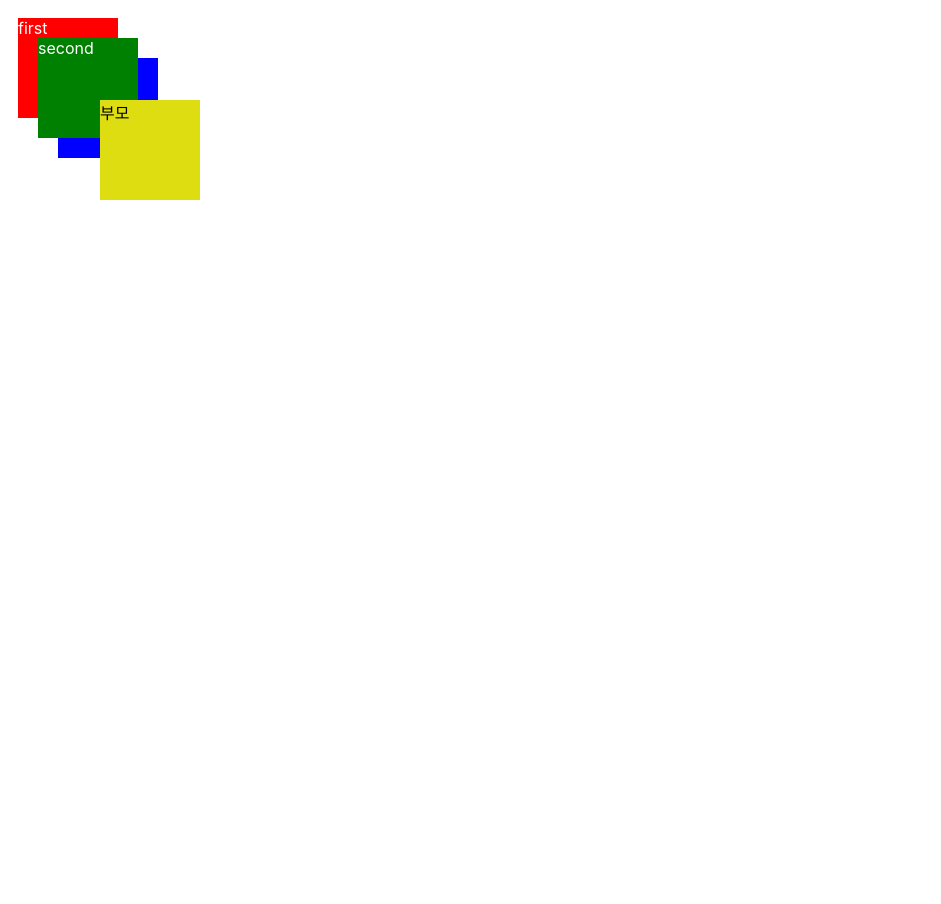
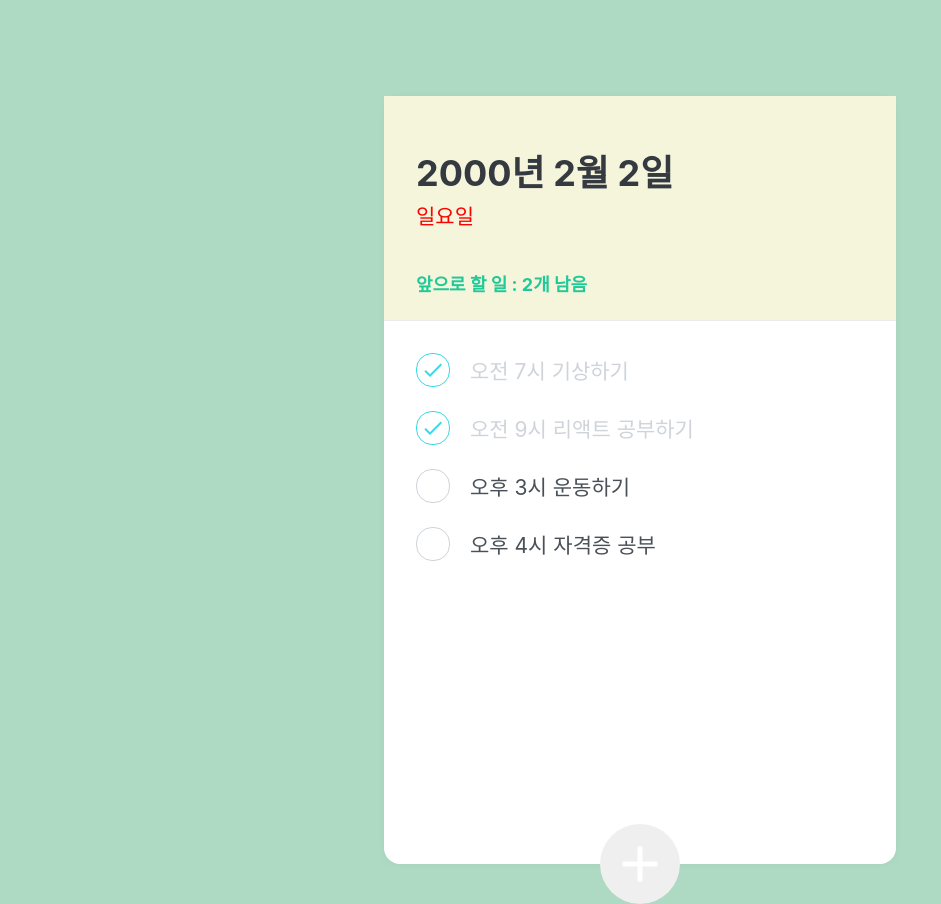
Before and after one commit to sloth-89/03todolist-prj, a React (Create React App) app: page / in a window 1280 px wide. Shown: the whole page, without its empty margins (0-941 px from the left). Before the commit the page ends 800 px from the top, so only its background shows below. Built offline with nearby package versions, Linux system fonts and the light colour scheme.

Commit message:
230403 todolist

```diff
--- a/src/Test.css
+++ b/src/Test.css
@@ -33,6 +33,7 @@
 
 /* 요소들은 마지막에 작성한 요소가 제일 위로 올라오는데, z-index로 앞으로 보내줄 수도 있다. */
 /* 초기값은 0이다. -도 가능. 설정을 했는데 순서가 생각대로가 아니라면 작성 순서를 보면 된다. */
+/* 자식 요소의 z-index가 부모요소 보다 높아도 부모요소가 우선이다. */
 
 .wrap2{
     width: 100px;
--- a/src/TodoContext.js
+++ b/src/TodoContext.js
@@ -1,4 +1,4 @@
-import React, { createContext, useReducer, useRef } from "react";
+import React, { createContext, useContext, useReducer, useRef } from "react";
 
 // useReducer 는 state, dispatch로 reducer 함수가 type을 받아서 switch case로 종류를 따져서 적용해준다.
 // createContext와 useContext 는 중간 컴포넌트가 너무 많을 떄 도착지로 바로 전달하기 위해 사용.
@@ -56,9 +56,23 @@ export function TodoProvider({children}){
 
     return(
         <TodoStateContext.Provider value={state}>
-
+            <TodoDispatchContext.Provider value={dispatch}>
+                <TodoNextIdContext.Provider value={nextId}>
+                    {children}
+                </TodoNextIdContext.Provider>
+            </TodoDispatchContext.Provider>
         </TodoStateContext.Provider>
     )
 }
 
-// export default TodoProvider;
+export function useTodoState(){
+    return useContext(TodoStateContext);
+}
+
+export function useTodoDispatch(){
+    return useContext(TodoDispatchContext);
+}
+
+export function useTodoNextId(){
+    return useContext(TodoNextIdContext);
+}
--- a/src/components/TodoCreate.js
+++ b/src/components/TodoCreate.js
@@ -1,6 +1,7 @@
 import React, { useState } from "react";
 import styled, {css} from "styled-components";
 import { MdAdd } from "react-icons/md";
+import { useTodoDispatch, useTodoNextId } from "../TodoContext";
 
 // 기본 컬러는 #38d9a9 그린색 / hover란, 마우스클릭시 #63e6be 좀더 밝게 / active란 , 클릭시 조금 어두운  #20c997 컬러적용하게
 // #ff6b6b 빨간색 / #ff8787 hover 시 좀더 밝게 / #fa5252 클릭식 조금 어둡게
@@ -83,10 +84,45 @@ const Input = styled.input`
 
 function TodoCreate(){
 
+    const [open, setOpen] = useState(false);
+    const [value, setValue] = useState('');
+
+    const dispatch = useTodoDispatch();
+    const nextId = useTodoNextId();
+
+    const onToggle = () => {setOpen(!open)};
+    const onChange = e => {setValue(e.target.value)}; // event 함수로 value값 타겟을 잡아 setValue로 바꿔서 공백이었던 기존값을 업데이트 해준다.
+    // e.target.속성 을 불러와서 사용이 가능해진다.
+    const onSubmit = e => {
+        e.preventDefault(); // 새로고침 되면서 데이터가 날라가는 것 방지
+        dispatch({
+            type: 'CREATE',
+            todo: {
+                id: nextId.current, // current는 현재 값. useRef(5)
+                text: value,
+                done: false
+            }
+        });
+        setValue(''); // 입력 후 초기값(공백)으로 다시 돌아오게 해줘야 한다.
+        setOpen(false); // open 값도 제출 후 초기값(false)로 다시 돌아오게 한다.
+        nextId.current += 1; // 순서대로 다음 배열에 입력되어야하니까 +=1을 통해 useRef(5)의 값에 +1을 해준다.
+    };
+
     return(
         <>
-
-            <CircleButton>
+            {open && (
+                <InsertFormPositioner>
+                    <InsertForm onSubmit={onSubmit}>
+                        <Input
+                            autoFocus
+                            placeholder="할 일을 입력 후, Enter를 누르세요"
+                            onChange={onChange}
+                            value={value}
+                        />
+                    </InsertForm>
+                </InsertFormPositioner>
+            )}
+            <CircleButton onClick={onToggle} open={open}>
                 <MdAdd/>
             </CircleButton>
         </>
--- a/src/components/TodoItem.js
+++ b/src/components/TodoItem.js
@@ -1,6 +1,7 @@
 import React from "react";
 import styled, {css} from "styled-components";
 import {MdDone, MdDeleteForever} from "react-icons/md";
+import { useTodoDispatch } from "../TodoContext";
 
 // CheckCircle 컴포넌트는 좌측의 체크할 수 있는 공간의 동그라미
 const CheckCircle = styled.div`
@@ -61,20 +62,22 @@ const TodoItemBlock = styled.div`
 
 function TodoItem({id, done, text}){
 
+    const dispatch = useTodoDispatch();
+    const onToggle = () => dispatch({type: 'TOGGLE', id});
+    const onRemove = () => dispatch({type: 'REMOVE', id});
+
     return(
-        <div>
         <TodoItemBlock>
-                <CheckCircle done={done}>
+            <CheckCircle done={done} onClick={onToggle}>
                 {done && <MdDone/>}
             </CheckCircle>
             <Text done={done}>
                 {text}
             </Text>
-                <Remove>
+            <Remove onClick={onRemove}>
                 <MdDeleteForever/>
             </Remove>
         </TodoItemBlock>
-        </div>
     )
 }
 
--- a/src/components/TodoList.js
+++ b/src/components/TodoList.js
@@ -1,24 +1,47 @@
 import React from "react";
 import styled from "styled-components";
 import TodoItem from "./TodoItem";
+import { useTodoState } from "../TodoContext";
 
+// TodoListBlock 영역확인을 위해 하단에 배경을 넣어 체크 후 삭제하기
+// background: gray - 사이즈 조정 확인용
 const TodoListBlock = styled.div`
     flex: 1;
     padding: 20px 32px;
     padding-bottom: 48px;
     overflow-y: auto;
-    background: white;
-`
+`;
+
+// function TodoList(){
+//     return <TodoListBlock>TodoList</TodoListBlock>
+// }
+
+// function TodoList(){
+//     return(
+//         <TodoListBlock>
+//            <TodoItem text="9시 기상하기" done={true}/>
+//            <TodoItem text="12시 점심먹기" done={true}/>
+//            <TodoItem text="15시 코딩하기" done={false}/>
+//            <TodoItem text="17시 운동하기" done={false}/>
+//         </TodoListBlock>
+//     )
+// }
 
 function TodoList(){
+    const todos = useTodoState();
+
     return(
         <TodoListBlock>
-           <TodoItem text="9시 기상하기" done={true}/>
-           <TodoItem text="12시 점심먹기" done={true}/>
-           <TodoItem text="15시 코딩하기" done={false}/>
-           <TodoItem text="17시 운동하기" done={false}/>
+           {todos.map(todo => (
+            <TodoItem
+                key={todo.id}
+                id={todo.id}
+                text={todo.text}
+                done={todo.done}
+            />
+           ))}
         </TodoListBlock>
-    )
+    );
 }
 
 export default TodoList;
--- a/src/components/TodoTemplate.js
+++ b/src/components/TodoTemplate.js
@@ -7,9 +7,11 @@ const TodoTemplateBlock = styled.div`
     background: white;
     border-radius: 16px;
     position: relative;
+    // 추후 자식인 absolute 버튼이 부모 relative를 기준으로 이동할 수 있게 부모요소에 absolute를 준다
     box-shadow: 0 0 8px 0 rgb(0,0,0, 0.04);
 
-    margin: 0 auto;
+    margin: 0 auto; // 페이지 중앙에 나타나도록 설정
+
     margin-top: 96px;
     margin-bottom: 32px;
     display: flex;
--- a/src/index.js
+++ b/src/index.js
@@ -1,16 +1,16 @@
 import React from 'react';
 import ReactDOM from 'react-dom/client';
 import './index.css';
-// import App from './App';
+import App from './App';
 import reportWebVitals from './reportWebVitals';
-import Test from './Test';
+// import Test from './Test';
 
 const root = ReactDOM.createRoot(document.getElementById('root'));
 root.render(
-  // <React.StrictMode>
-  //   <App />
-  // </React.StrictMode>
-  <Test/>
+  <React.StrictMode>
+    <App />
+  </React.StrictMode>
+  // <Test/>
 );
 
 // If you want to start measuring performance in your app, pass a function
```
Also changed, not shown: src/App.js (+6 -4 lines). Lines whose indentation alone changed are shown as unchanged.
